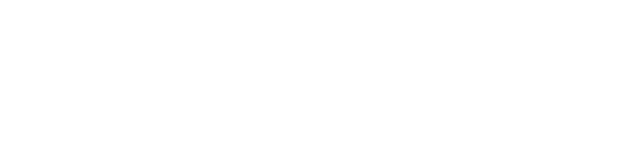
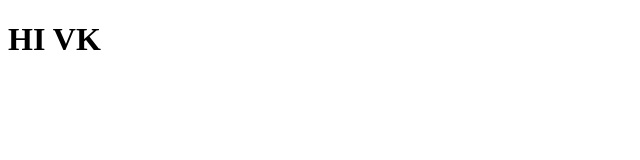
Before and after one commit to Raavi7965/mru-ds-fsd, a plain HTML site: page index.html in a window 1280 px wide. Shown: the whole page, without its empty margins (0-640 px from the left). Drawn offline with Linux system fonts and the light colour scheme.

Commit message:
Revert "index.html update open SFD"
This reverts commit c7275411f4c7da803bf02ee4273e1bb7c1a5be70.

```diff
--- a/index.html
+++ b/index.html
@@ -6,6 +6,6 @@
     <title>Document</title>
 </head>
 <body>
-
+    <h1>HI VK</h1>
 </body>
 </html>
```
